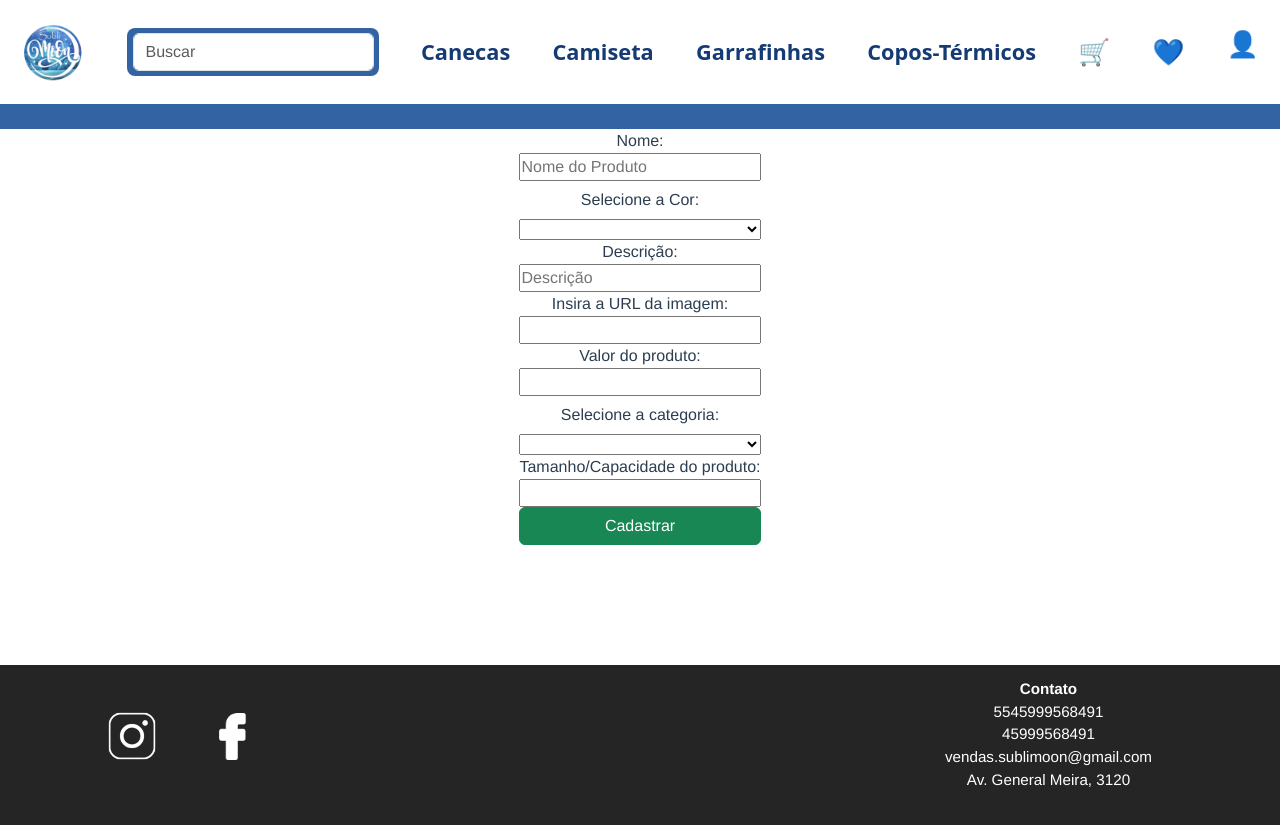
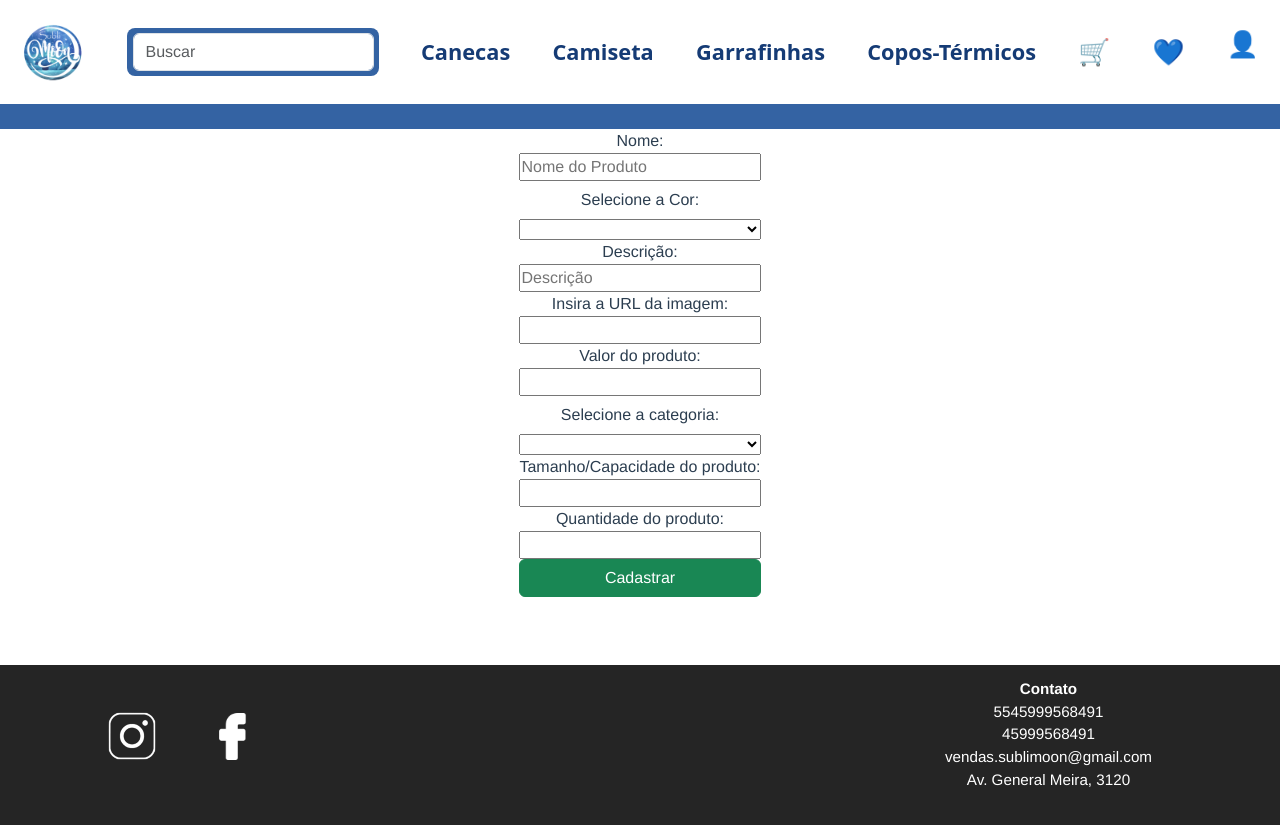
Before and after one commit to Grupo01UniamericaBackend/SublimoonFront, a Vue app in the folder sublimoon-front-end/: page /cadastroproduto in a window 1280 px wide. Built offline with nearby package versions, Linux system fonts and the light colour scheme.

Commit message:
front atual

```diff
--- a/sublimoon-front-end/src/router/index.ts
+++ b/sublimoon-front-end/src/router/index.ts
@@ -27,7 +27,7 @@ const routes: Array<RouteRecordRaw> = [
   },
   {
     path: '/camiseta',
-    name: 'camiseta -categoria',
+    name: 'camiseta-categoria',
     component: () => import('@/views/Categorias/CamisetaCategoria.vue')
   },
   {
--- a/sublimoon-front-end/src/views/PgInicialView.vue
+++ b/sublimoon-front-end/src/views/PgInicialView.vue
@@ -58,7 +58,7 @@
           >
             Visualizar produto
           </router-link>
-          <img  class="fav"  @click="Favoritar()" v-if="item.ativo == false" src="../assets/contorno-em-forma-de-coracao.png" />
+          <img  class="fav"  @click="Favoritar(item)" v-if="item.ativo == false" src="../assets/contorno-em-forma-de-coracao.png" />
           <img class="fav" @click="Desfavoritar(item)" v-if="item.ativo == true" src="../assets/silhueta-em-forma-de-coracao.png" />
         </div>
       </div>
@@ -71,7 +71,8 @@ import { defineComponent } from "vue";
 
 import ProdutoClient from "@/client/produtoclient";
 import { Produto } from "@/model/produto";
-import produtoclient from "@/client/produtoclient";
+import FavoritoClient from "@/client/favoritoclient";
+import { Favorito } from "@/model/favorito";
 
 export default defineComponent({
   name: "ProdutoLista",
@@ -79,6 +80,7 @@ export default defineComponent({
     return {
       ProdutosList: new Array<Produto>(),
       produto: new Produto(),
+      favorito: new Favorito()
     };
   },
   mounted() {
@@ -96,10 +98,12 @@ export default defineComponent({
           console.log(error);
         });
     },
-    Favoritar() {
-      ProdutoClient.fav(this.produto.id, this.produto)
+    Favoritar(item: Produto) {
+
+this.favorito.produtos = [item]
+FavoritoClient.editar(1, this.favorito)
   .then((sucess) => {
-          this.produto = new Produto();
+    this.favorito = new Favorito();
 
    console.log(sucess)
   })
@@ -108,7 +112,17 @@ export default defineComponent({
   });
 },
 Desfavoritar(item: Produto) {
-      item.ativo = false;
+
+FavoritoClient.deletaFavorito(3, item.id)
+.then((sucess) => {
+    this.favorito = new Favorito();
+
+   console.log(sucess)
+  })
+  .catch((error) => {
+    console.log(error)
+  });
+
 },
 },
 });
--- a/sublimoon-front-end/src/views/ProdutoView.vue/ProdutoCad.vue
+++ b/sublimoon-front-end/src/views/ProdutoView.vue/ProdutoCad.vue
@@ -61,6 +61,14 @@
           id="tamanho"
           name="tamanho"
           v-model="produto.tamanho"
+        />
+
+        <label for="img">Quantidade do produto:</label>
+        <input
+          type="text"
+          id="tamanho"
+          name="tamanho"
+          v-model="produto.quantidade"
         />
 
         <button
```
Lines whose indentation alone changed are shown as unchanged.
